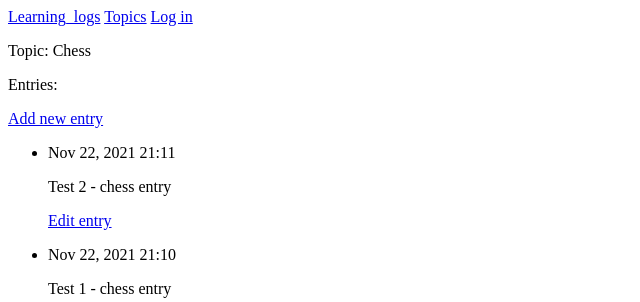
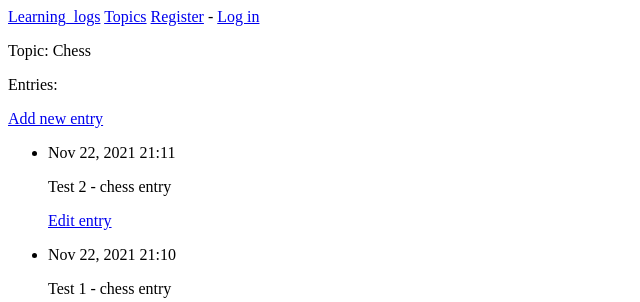
Before and after one commit to diegopatas/app-learning-log-web, a Django app: page /topics/1/ in a window 1280 px wide. Shown: the top 302 px of the page, without its empty margins (0-640 px from the left). Run offline with Django 3.2, Linux system fonts and the light colour scheme; data comes from the database, SQL or seed files in the repository.

Commit message:
Add a register link to the Base HTML template.

```diff
--- a/learning_logs/templates/learning_logs/base.html
+++ b/learning_logs/templates/learning_logs/base.html
@@ -5,6 +5,7 @@
         Hello, {{ user.name }}.
         <a href="{% url 'users:logout' %}">Log out</a>
     {% else %}
+        <a href="{% url 'users:register' %}">Register</a> -
         <a href="{% url 'users:login' %}">Log in</a>
     {% endif %}
 </p>
```
